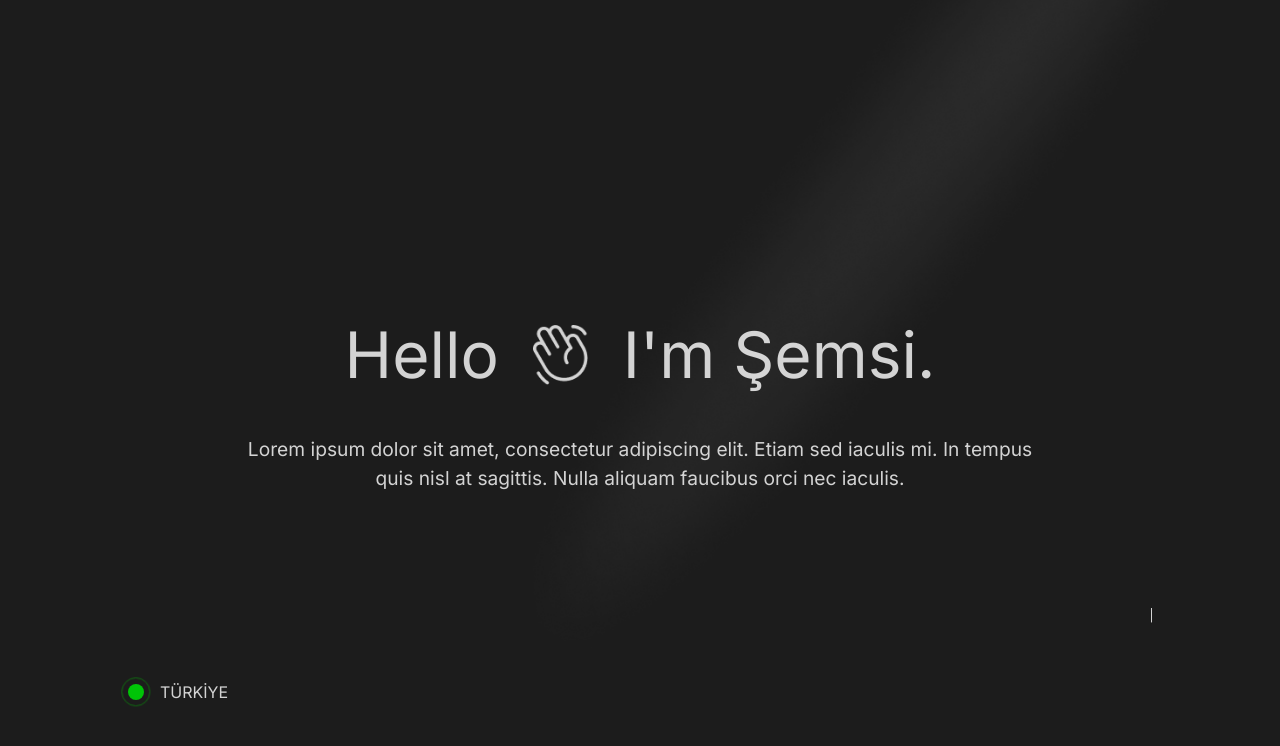
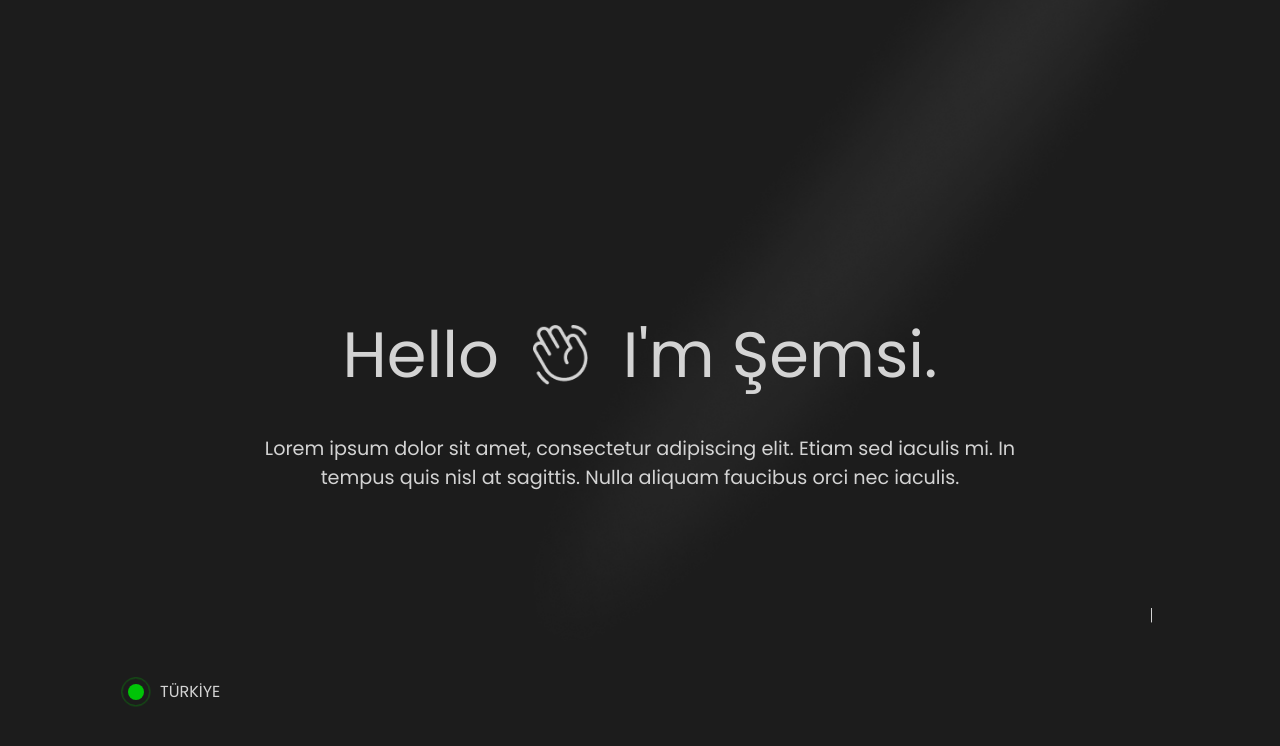
Before and after one commit to semsi-gungor/personal-portfolio, a Next.js app: page / in a window 1280 px wide. Shown: the top 746 px of the page. Built offline with nearby package versions, Linux system fonts and the light colour scheme.

Commit message:
style: change font

```diff
--- a/src/app/layout.tsx
+++ b/src/app/layout.tsx
@@ -1,8 +1,11 @@
 import type { Metadata } from "next";
-import { Inter } from "next/font/google";
+import { Poppins } from "next/font/google";
 import "./globals.css";
 
-const inter = Inter({ subsets: ["latin"] });
+const font = Poppins({
+  subsets: ["latin"],
+  weight: ["300", "400", "500", "600", "700"],
+});
 
 export const metadata: Metadata = {
   title: "Create Next App",
@@ -17,7 +20,7 @@
   return (
     <html lang="en">
       <body
-        className={inter.className}
+        className={font.className}
         style={{ backgroundColor: "var(--dark)" }}
       >
         {children}
```
